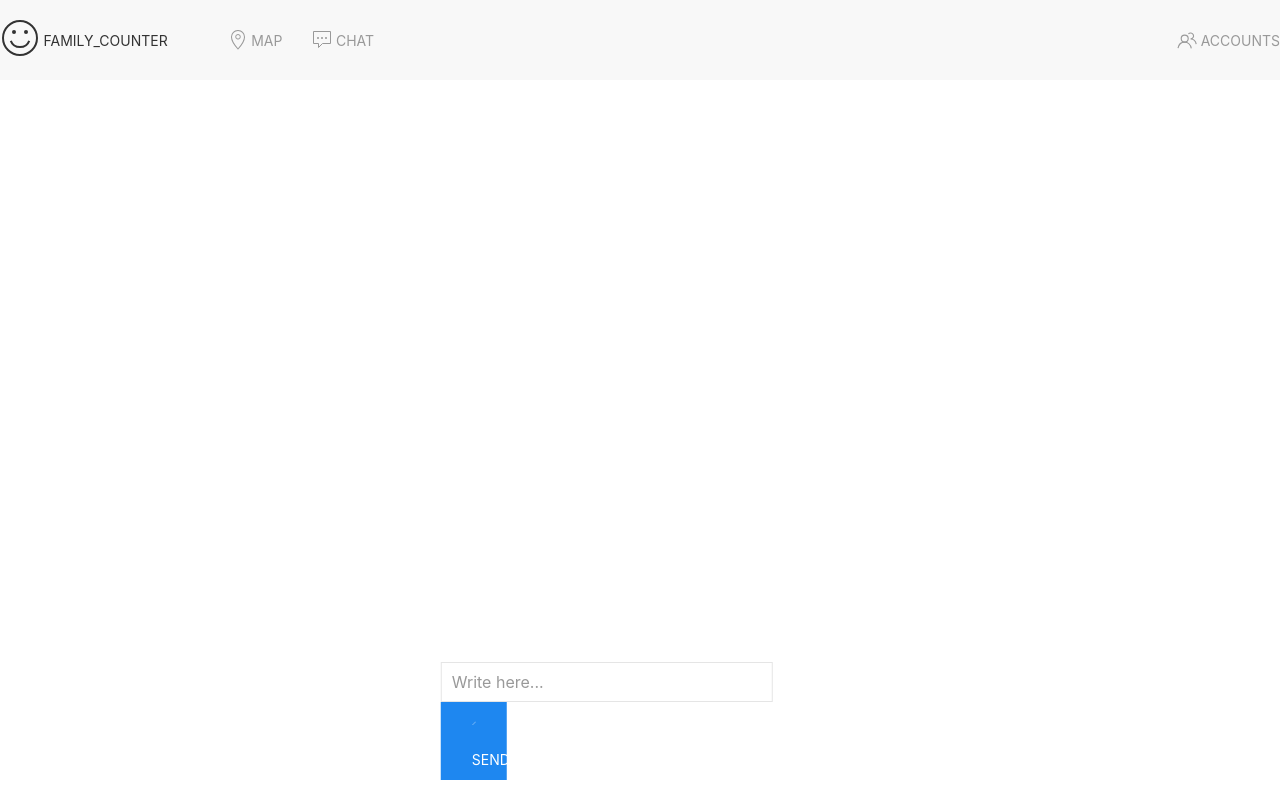
After one commit to Shortylo85/app_family_counter_clean, a Django app: a page that uses ui/templates/base.html in a window 1280 px wide. The commit adds this page. Run offline with Django 3.2, Linux system fonts and the light colour scheme; data that the repository does not hold is empty; some libraries are stand-ins or nearby versions.

Commit message:
Chat page created

```diff
--- a/ui/templates/base.html
+++ b/ui/templates/base.html
@@ -19,9 +19,6 @@
       {% endblock %}
   </head>
   <body>
-      {% block index_image %}
-
-      {% endblock %}
         <div class="uk-position-top">
           <nav class="uk-navbar-container" uk-navbar>
 
@@ -30,6 +27,7 @@
                     <li class="uk-active"><a class="uk-navbar-item uk-logo" href="#"><span><span uk-icon="icon: happy; ratio: 2"></span></span>family_counter</a></li>
                     <li class="uk-parent"><a href=""></a></li>
                     <li><a href= {% url 'getMap' %}><span uk-icon="icon: location; ratio: 1"></span>Map</a></li>
+                    <li><a href= {% url 'chat' %}><span uk-icon="icon: commenting; ratio: 1"></span>Chat</a></li>
                   </ul>
               </div>
 
@@ -61,5 +59,10 @@
     {% block content %}
 
     {% endblock %}
+
+    {% block index_image %}
+
+    {% endblock %}
+
   </body>
 </html>
--- /dev/null
+++ b/ui/templates/ui/chat.html
@@ -0,0 +1,36 @@
+{% extends "../base.html" %}
+
+{% block content %}
+<br>
+<br>
+<br>
+<br>
+<br>
+<!-- <div style="position:absolute; top:100px; width:10"> -->
+<div class="uk-container uk-container-small">
+    {% for chat in chats %}
+      {% if chat.user == request.user %}
+        <div class="uk-card uk-card-primary uk-card-body uk-width-3-4@m uk-margin uk-align-right">
+          <h3>{{ chat.user }}</h3>
+          <p>{{ chat.message }}</p>
+        </div>
+      {% else %}
+        <div class="uk-card uk-card-default uk-card-body uk-width-3-4@m uk-margin uk-align-left">
+          <h3>{{ chat.user }}</h3>
+          <p>{{ chat.message }}</p>
+        </div>
+      {% endif %}
+    {% endfor %}
+
+  <form class="" action= "" method="post">
+    <div class="uk-margin uk-position-bottom-center uk-width-1-2">
+      {% csrf_token %}
+        <input class="uk-input uk-width-5-6" type="text" placeholder="Write here...">
+        <button class="uk-button uk-button-primary uk-width-1-6"><span uk-icon="icon: pencil; ratio: 1"></span> Send</button>
+    </div>
+  </form>
+
+
+</div>
+
+{% endblock %}
--- a/ui/urls.py
+++ b/ui/urls.py
@@ -8,11 +8,20 @@ from ui import views
 urlpatterns = [
     url(r'^$', views.index, name='index'),
     url(r'^map/$', views.getMap, name='getMap'),
+
+    # User's URL
     url(r'^login/$', login, {'template_name': 'account/login.html' }, name='user_login'),
     url(r'user_logout/$', views.user_logout, name='user_logout'),
     url(r'^register/$', views.register, name='register'),
+
+
     url(r'^map/get-term/', views.getTerm, name='getTerm'),
-    url(r'^save_location/$', views.saveLocation, name='saveLocation' )
+    url(r'^save_location/$', views.saveLocation, name='saveLocation' ),
+
+    # Chat URL
+    url(r'^chat-page/$', views.chat, name='chat'),
+    url(r'^post-message/$', views.postMessage, name='postMessage'),
+    url(r'^view-message/$', views.getMessage, name='getMessage'),
 
 
 ]
--- a/ui/views.py
+++ b/ui/views.py
@@ -7,7 +7,7 @@ from django.http.response import HttpResponse
 from django.shortcuts import render, redirect
 
 from ui.forms import RegistrationForm
-from ui.models import City, UserCity
+from ui.models import City, UserCity, Chat
 
 
 # Create your views here.
@@ -78,3 +78,17 @@ def saveLocation(request):
 
     if request.method == 'POST':
         return HttpResponse(request.method)
+
+
+def chat(request):
+
+    chats = Chat.objects.all()
+    built_context = {'chats': chats}
+
+    return render(request, template_name = 'ui/chat.html', context = built_context)
+
+def postMessage(request):
+    return HttpResponse('postMessage view')
+
+def getMessage(request):
+    return HttpResponse('getMessage view')
```
